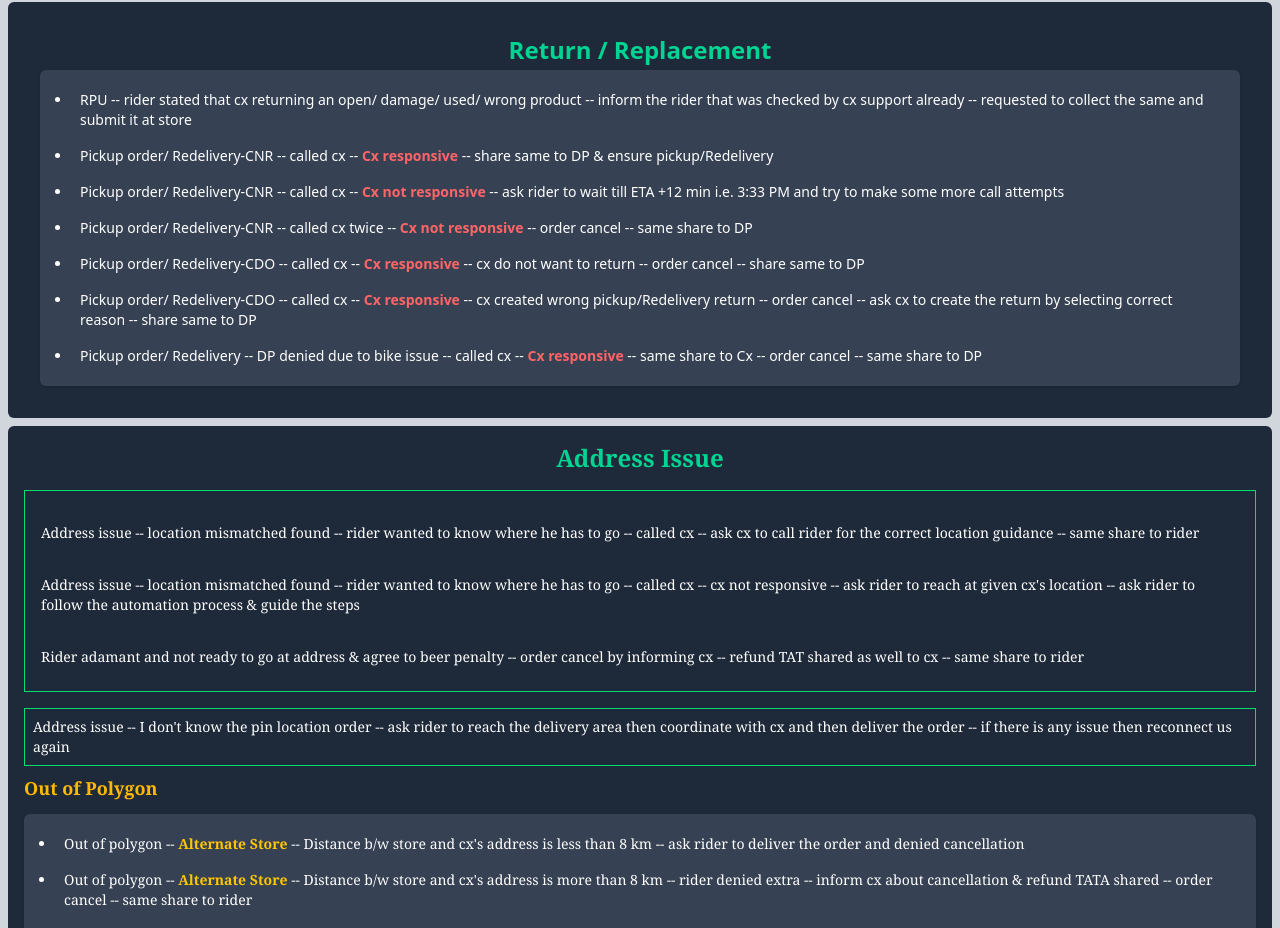
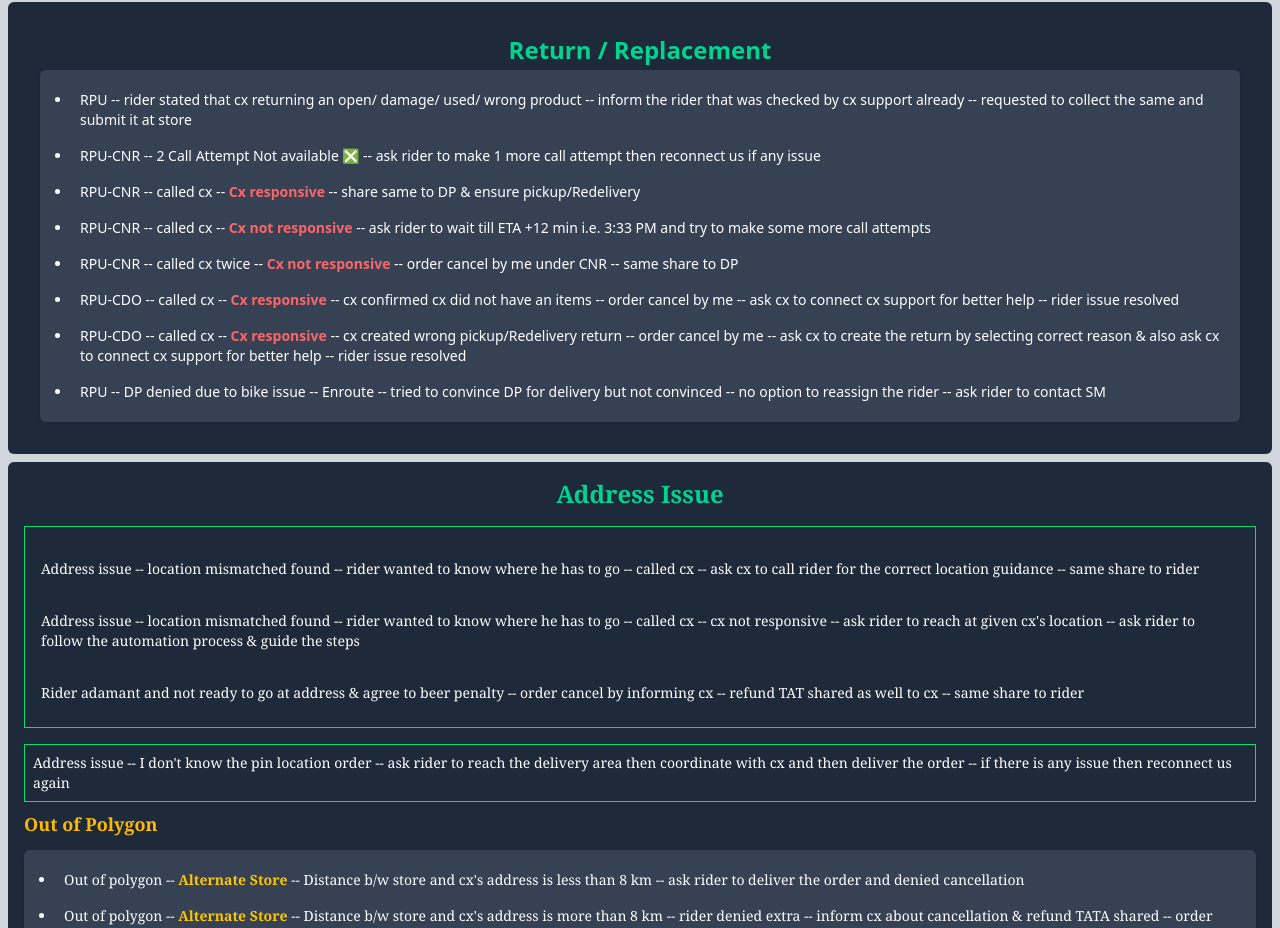
Before and after one commit to Code-with-Sahani/Blinket-DP, a React (Vite) app: page / in a window 1280 px wide. Shown: the part 9835-10763 px from the top of the page. Built offline with nearby package versions, Linux system fonts and the light colour scheme.

Commit message:
Update Return_Replacement.jsx

```diff
--- a/src/Components/Return_Replacement.jsx
+++ b/src/Components/Return_Replacement.jsx
@@ -9,17 +9,20 @@ const Return_Replacement = () => {
                 <div className="p-3 bg-gray-700 rounded-md shadow">
                     <ul className="list-disc pl-5">
                         <li className='p-2'>RPU -- rider stated that cx returning an open/ damage/ used/ wrong product -- inform the rider that was checked by cx support already -- requested to collect the same and submit it at store</li>
-                        <li className='p-2'>Pickup order/ Redelivery-CNR -- called cx -- <strong className='text-red-400 font-semibold'>Cx responsive</strong> -- share same to DP & ensure pickup/Redelivery </li>
 
-                        <li className="p-2">Pickup order/ Redelivery-CNR -- called cx -- <strong className='text-red-400 font-semibold'>Cx not responsive</strong>  -- ask rider to wait till ETA +12 min i.e. 3:33 PM and try to make some more call attempts</li>
+                        <li className="p-2">RPU-CNR -- 2 Call Attempt Not available ❎ -- ask rider to make 1 more call attempt then reconnect us if any issue </li>
 
-                        <li className="p-2">Pickup order/ Redelivery-CNR -- called cx twice -- <strong className='text-red-400 font-semibold'>Cx not responsive</strong> -- order cancel -- same share to DP</li>
+                        <li className='p-2'>RPU-CNR -- called cx -- <strong className='text-red-400 font-semibold'>Cx responsive</strong> -- share same to DP & ensure pickup/Redelivery </li>
 
-                        <li className="p-2">Pickup order/ Redelivery-CDO -- called cx -- <strong className='text-red-400 font-semibold'>Cx responsive</strong> -- cx do not want to return -- order cancel -- share same to DP</li>
+                        <li className="p-2">RPU-CNR -- called cx -- <strong className='text-red-400 font-semibold'>Cx not responsive</strong> -- ask rider to wait till ETA +12 min i.e. 3:33 PM and try to make some more call attempts</li>
 
-                        <li className="p-2">Pickup order/ Redelivery-CDO -- called cx -- <strong className='text-red-400 font-semibold'>Cx responsive</strong> -- cx created wrong pickup/Redelivery return -- order cancel -- ask cx to create the return by selecting correct reason -- share same to DP</li>
+                        <li className="p-2">RPU-CNR -- called cx twice -- <strong className='text-red-400 font-semibold'>Cx not responsive</strong> -- order cancel by me under CNR -- same share to DP</li>
 
-                        <li className="p-2">Pickup order/ Redelivery -- DP denied due to bike issue -- called cx -- <strong className='text-red-400 font-semibold'>Cx responsive</strong> -- same share to Cx -- order cancel -- same share to DP</li>
+                        <li className="p-2">RPU-CDO -- called cx -- <strong className='text-red-400 font-semibold'>Cx responsive</strong> -- cx confirmed cx did not have an items -- order cancel by me -- ask cx to connect cx support for better help -- rider issue resolved </li>
+
+                        <li className="p-2">RPU-CDO -- called cx -- <strong className='text-red-400 font-semibold'>Cx responsive</strong> -- cx created wrong pickup/Redelivery return -- order cancel by me -- ask cx to create the return by selecting correct reason & also ask cx to connect cx support for better help -- rider issue resolved </li>
+
+                        <li className="p-2">RPU -- DP denied due to bike issue -- Enroute -- tried to convince DP for delivery but not convinced -- no option to reassign the rider -- ask rider to contact SM</li>
 
                     </ul>
                 </div>
```
